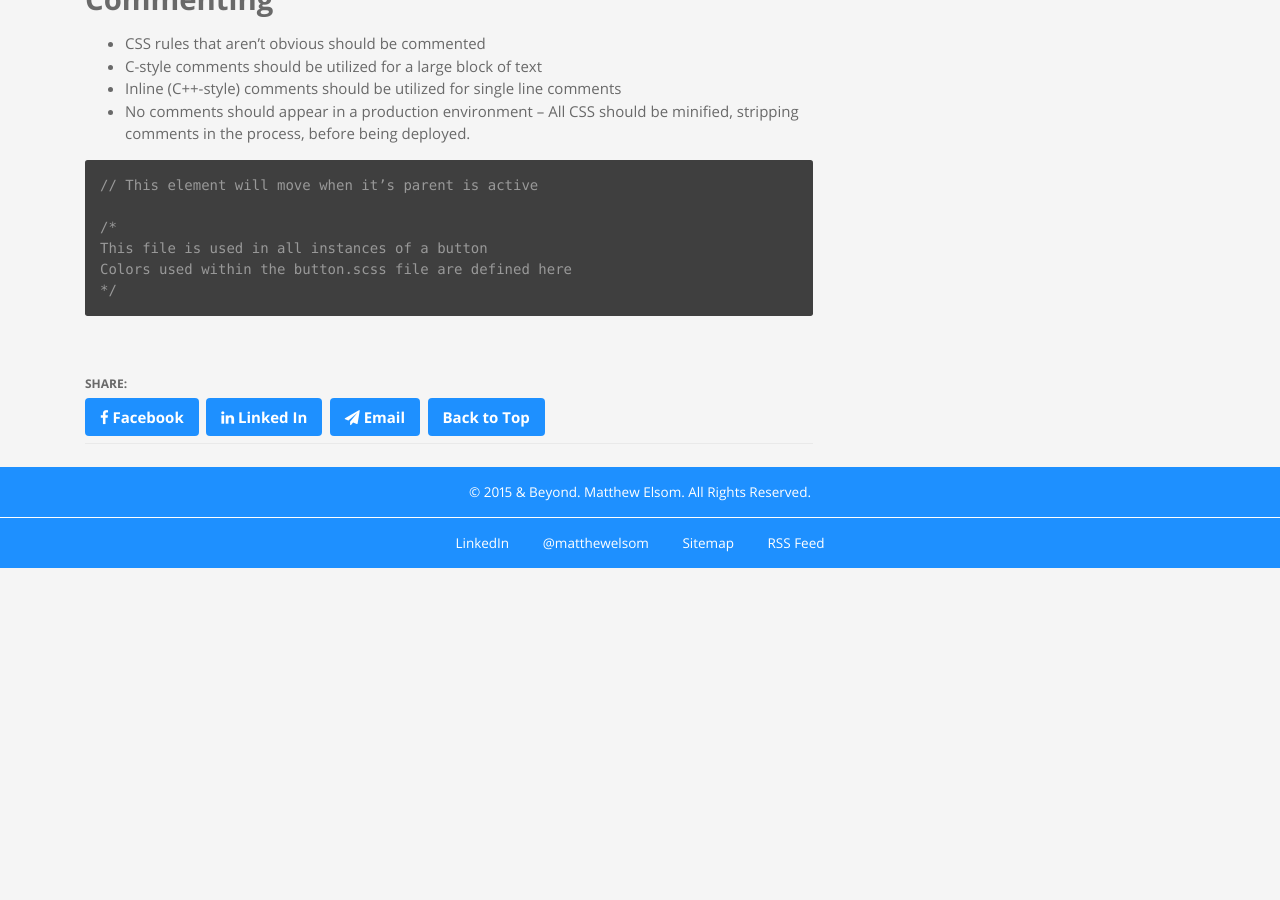
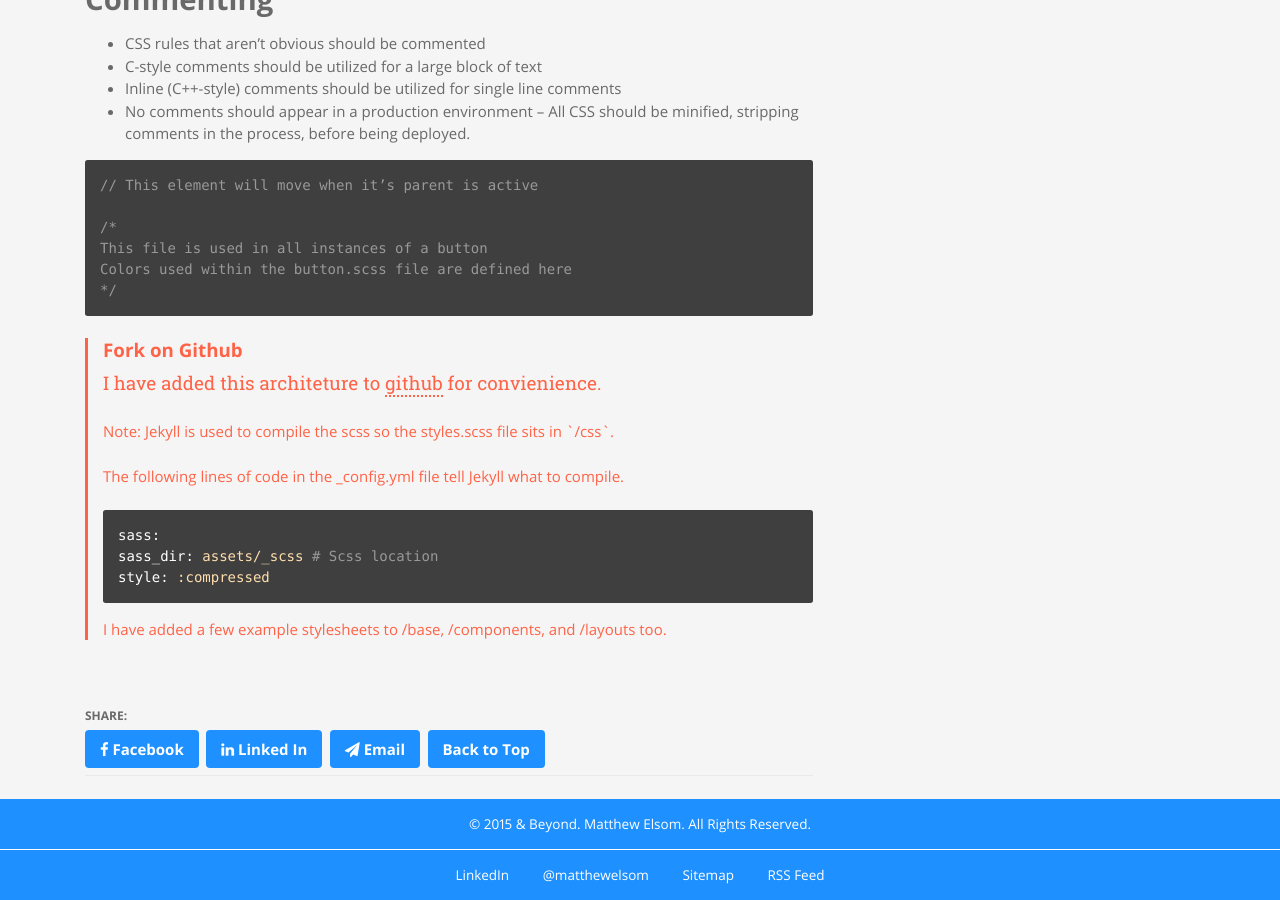
Before and after one commit to codophobia/matthewelsom.github.io, a Jekyll site: the page built from blog/_posts/2016-06-28-simple-scss-playbook.md, in a window 1280 px wide and 900 px high, scrolled down 7921 px. Built offline with Jekyll 4.4.1, drawn with Linux system fonts in a browser that asks for light colours; comment, search, counter and statistics services are not loaded; before the commit the page ends 8489 px from its top, so only the background shows below that.

Commit message:
Update Scss Playbook

```diff
--- a/blog/_posts/2016-06-28-simple-scss-playbook.md
+++ b/blog/_posts/2016-06-28-simple-scss-playbook.md
@@ -418,3 +418,25 @@ Colors used within the button.scss file are defined here
 */
 
 {% endraw %}{% endhighlight %}
+
+
+{{ site.data.alerts.update-blank }}
+<h4>Fork on Github</h4>
+<p>I have added this architeture to <a href="https://github.com/matthewelsom/scss-playbook">github</a> for convienience.</p>
+
+
+<p>Note: Jekyll is used to compile the scss so the styles.scss file sits in `/css`.</p>
+
+<p>The following lines of code in the _config.yml file tell Jekyll what to compile.</p>
+
+{% highlight yml %}
+
+sass:
+sass_dir: assets/_scss # Scss location
+style: :compressed
+
+{% endhighlight %}
+
+<p>I have added a few example stylesheets to /base, /components, and /layouts too.</p>
+
+{{ site.data.alerts.update-end }}
```
